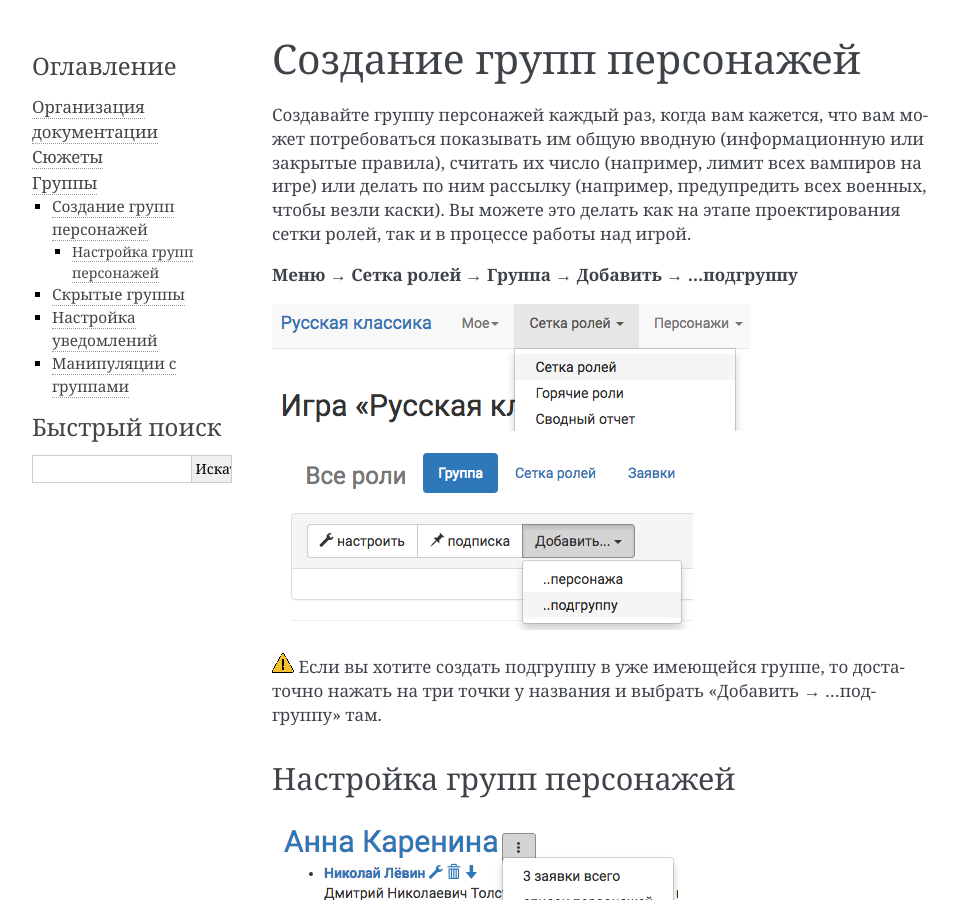
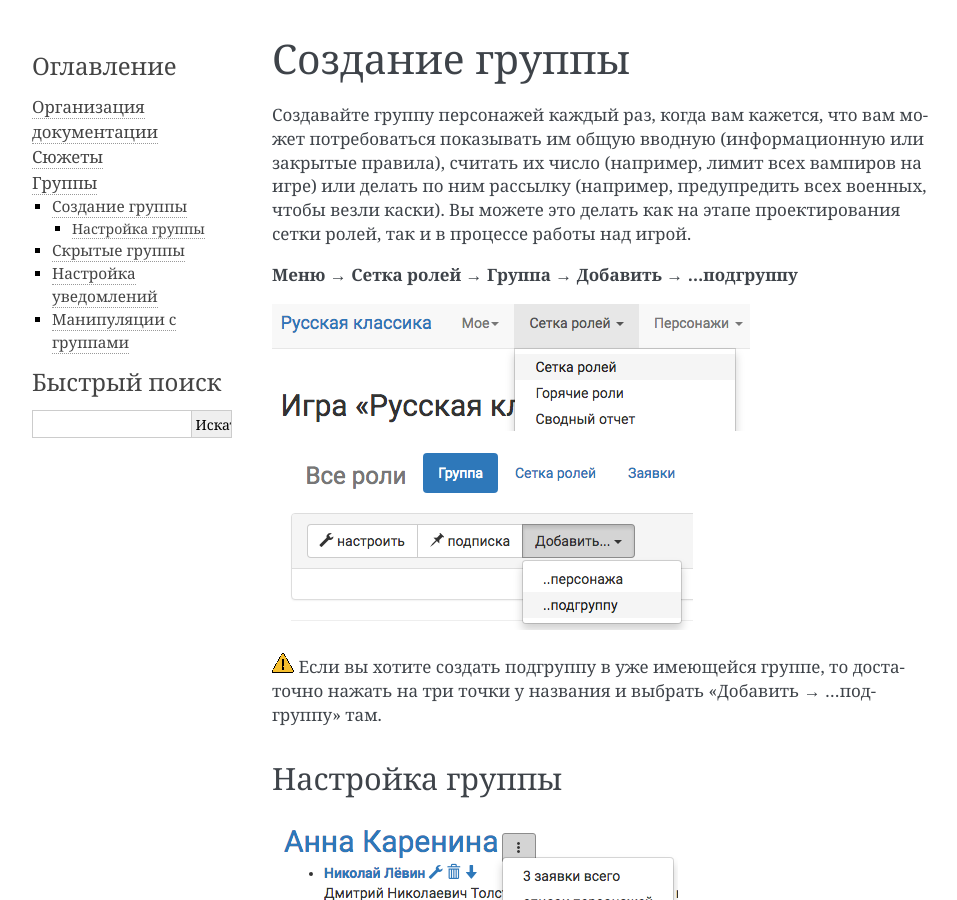
Before and after one commit to joinrpg/joinrpg-docs, a Sphinx documentation site: the page built from docs/groups/creating-group.md, in a window 1280 px wide and 900 px high. Shown: the whole window, without its empty margins (148-1105 px from the left). Built offline with Sphinx 7.4.7, drawn with Linux system fonts in a browser that asks for light colours.

Commit message:
Update creating-group.md

```diff
--- a/docs/groups/creating-group.md
+++ b/docs/groups/creating-group.md
@@ -1,4 +1,4 @@
-# Создание групп персонажей
+# Создание группы
 
 Создавайте группу персонажей каждый раз, когда вам кажется, что вам может потребоваться показывать им общую вводную (информационную или закрытые правила), считать их число (например, лимит всех вампиров на игре) или делать по ним рассылку (например, предупредить всех военных, чтобы везли каски).
 Вы можете это делать как на этапе проектирования сетки ролей, так и в процессе работы над игрой.
@@ -11,7 +11,7 @@
 
 ![Создание групп персонажей](attention.png) Если вы хотите создать подгруппу в уже имеющейся группе, то достаточно нажать на три точки у названия и выбрать «Добавить → ...подгруппу» там.
 
-## Настройка групп персонажей
+## Настройка группы
 
 ![Настройка групп персонажей](group-create-group.png)
 
```
